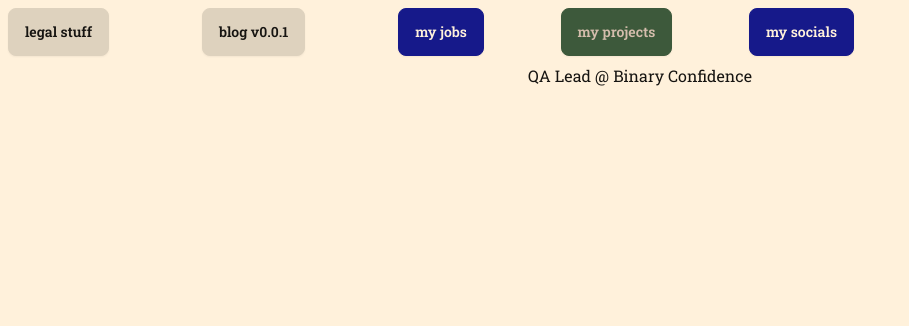
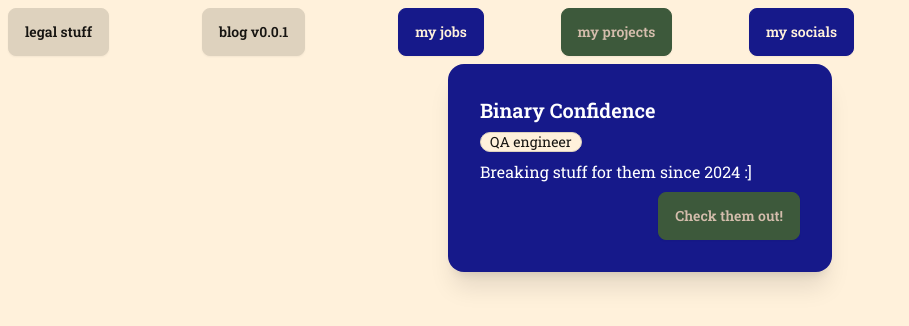
Before and after one commit to baarneeyy/myPortfolio, a SvelteKit app: page /layout in a window 1280 px wide. Both pictures are taken after a click on the button "my jobs". Shown: the top 326 px of the page, without its empty margins (0-909 px from the left). Built offline with nearby package versions, Linux system fonts and the light colour scheme; a web font is replaced by a local one.

Commit message:
implement new jobCard; add nameTitle in main page; next focus -> fixing blog;

```diff
--- a/src/routes/ver2/+page.svelte
+++ b/src/lib/components/cards/jobCard.svelte
@@ -1,11 +1,10 @@
-
 <div class="card bg-primary text-white w-96 shadow-xl">
     <div class="card-body">
       <h2 class="card-title">Binary Confidence</h2>
       <div class="badge">QA engineer</div>
       <p>Breaking stuff for them since 2024 :]</p>
       <div class="card-actions justify-end">
-        <button class="btn btn-secondary">Check them out!</button>
+        <a role="button" class="btn btn-secondary" href="https://binaryconfidence.com">Check them out!</a>
       </div>
     </div>
 </div>
--- a/src/lib/components/navContainer.svelte
+++ b/src/lib/components/navContainer.svelte
@@ -10,6 +10,7 @@
     let showModal = $state(false);
 
     import "../../app.css";
+    import JobCard from "./cards/jobCard.svelte";
 
     /*
         TODO:
@@ -21,9 +22,7 @@
 <main>
     {#if props.jobs }
         <ul class="navContainer">
-            <li>
-                <a href="https://binaryconfidence.com">QA Lead @ Binary Confidence</a>
-            </li>
+            <JobCard />
         </ul>
     {:else if props.projects}
         <ul class="navContainer">
--- a/src/lib/components/projectsCarousel.svelte
+++ b/src/lib/components/projectsCarousel.svelte
@@ -0,0 +1,3 @@
+<script>
+    //TODO -> implement a carousel of my projects
+</script>
--- /dev/null
+++ b/src/routes/+layout.svelte
@@ -0,0 +1,7 @@
+<script>
+    import '../app.css'
+
+    let { children } = $props();
+</script>
+
+{@render children()}
--- a/src/routes/layout/+page.svelte
+++ b/src/routes/layout/+page.svelte
@@ -85,8 +85,9 @@
                     </div>
                 {/if}
             {:else}
-                <div class="hero-content hero-holder">
-                    <h1 transition:fade class="text-4xl md:text-5xl font-bold">i <s>(break)</s> make stuff</h1>
+                <div class="hero-content hero-holder" transition:fade>
+                    <h1 class="text-4xl md:text-5xl font-bold">Tomas Vsetecka</h1>
+                    <h1 class="text-4xl md:text-5xl font-bold">i <s>(break)</s> make stuff</h1>
                     <button on:click={handleInfo} class="btn btn-secondary">{infoBtnIcon}</button>
                     {#if showInfo}
                         <InfoCard />
```
